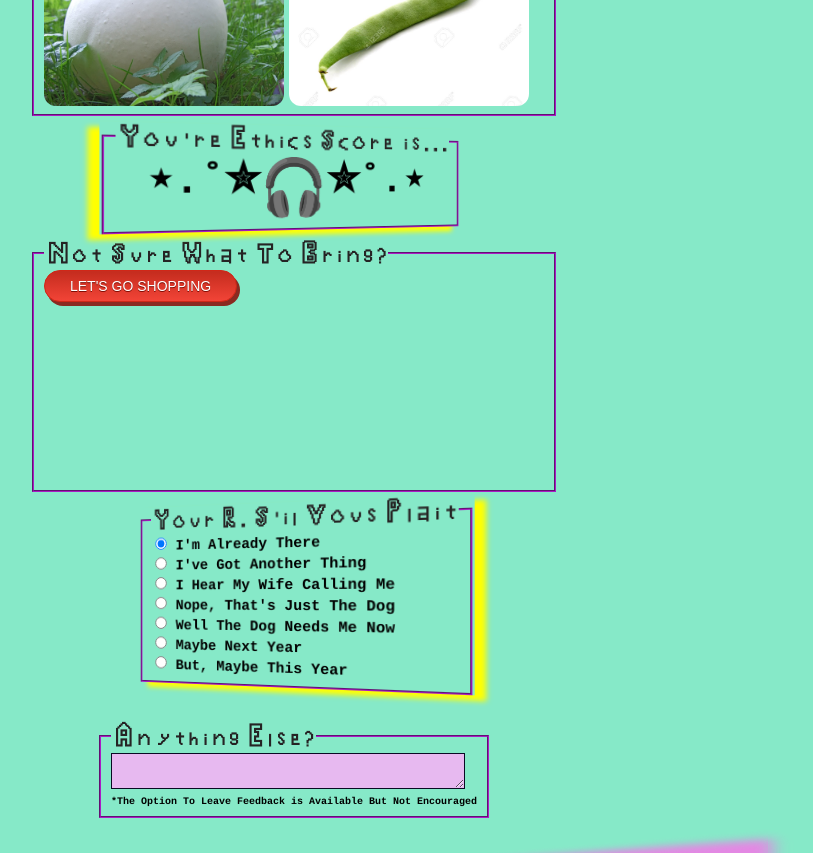
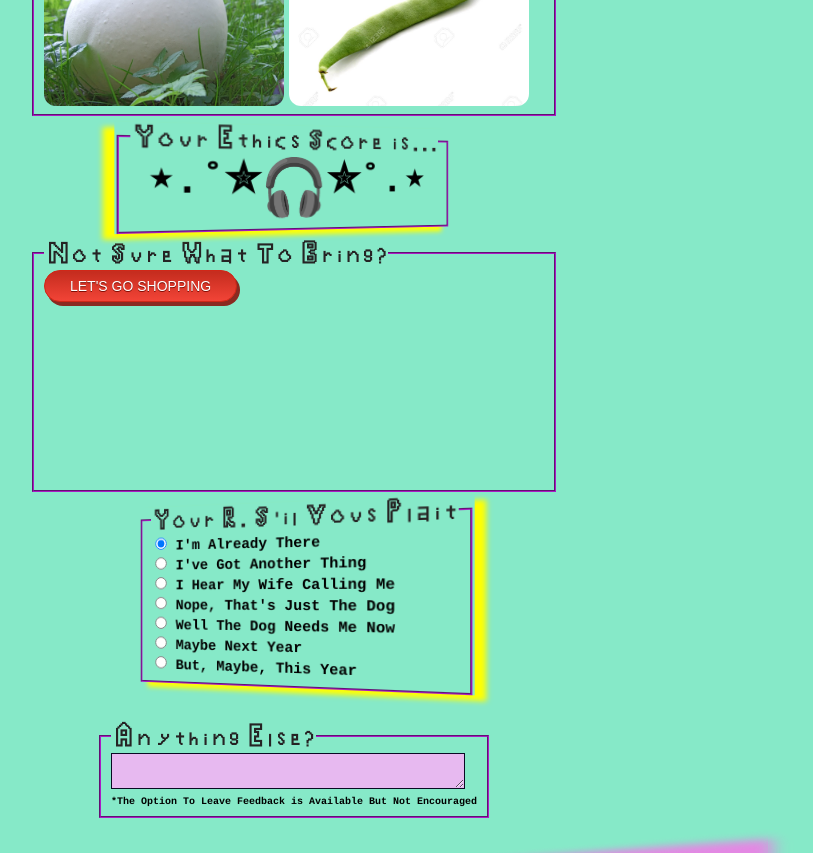
Before and after one commit to iloveMonday/greatcookoutiv, a plain HTML site: page index.html in a window 1280 px wide. Shown: the part 1200-2053 px from the top of the page, without its empty margins (346-1159 px from the left). Drawn offline with Linux system fonts and the light colour scheme.

Commit message:
touch up score

```diff
--- a/index.html
+++ b/index.html
@@ -13,7 +13,6 @@
         <div id="personal">
             <fieldset class="personal">
                 <legend>First of All...</legend>
-                        <!-- <label id="name-label" class="topic">What is Your Name?</label> <br> -->
                         <br>
                         <h1 id="name-label" class="topic">What is Your Name?</h1>
                         <input id="name" class="pert" required type="text" maxlength="40" placeholder="Belinda Pencil"></input>
@@ -99,7 +98,7 @@
         </div>
         <div id="ethics-score">
             <fieldset>
-                <legend>You're Ethics Score is...</legend>
+                <legend>Your Ethics Score is...</legend>
                 <span class="e-score">⋆.˚✮<span id="e-number" class="e-score">🎧</span>✮˚.⋆</span>
 
             </fieldset>
@@ -135,7 +134,7 @@
                     <label class="rsvp-size" for="no">Maybe Next Year</label><br>
 
                     <input type="radio" id="no" value="I may come" name="rsvp">
-                    <label class="rsvp-size" for="no">But, Maybe This Year</label><br>
+                    <label class="rsvp-size" for="no">But, Maybe, This Year</label><br>
                 </fieldset>
         </div>
         <br>
```
